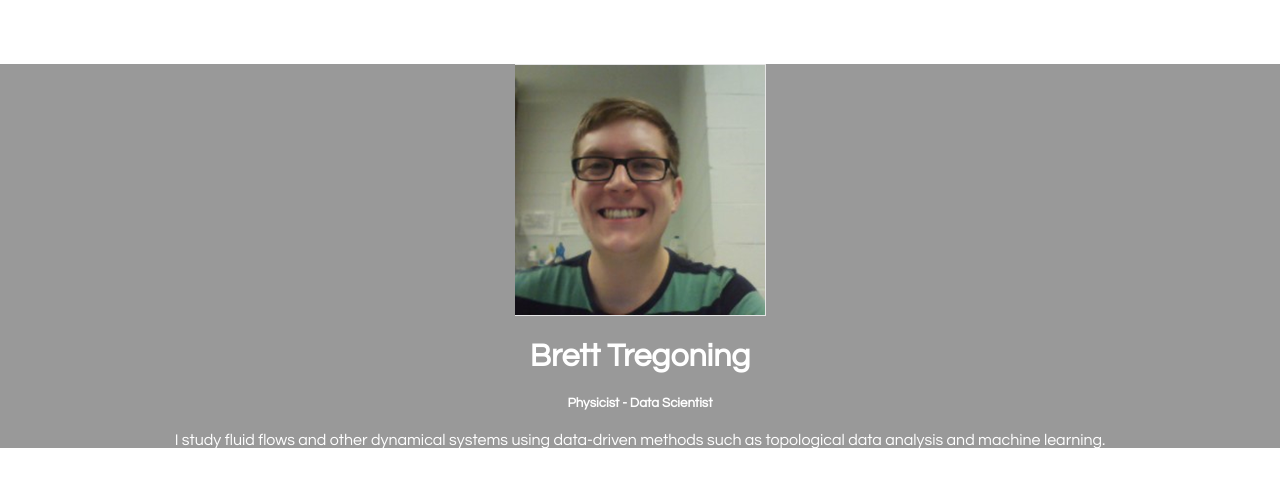
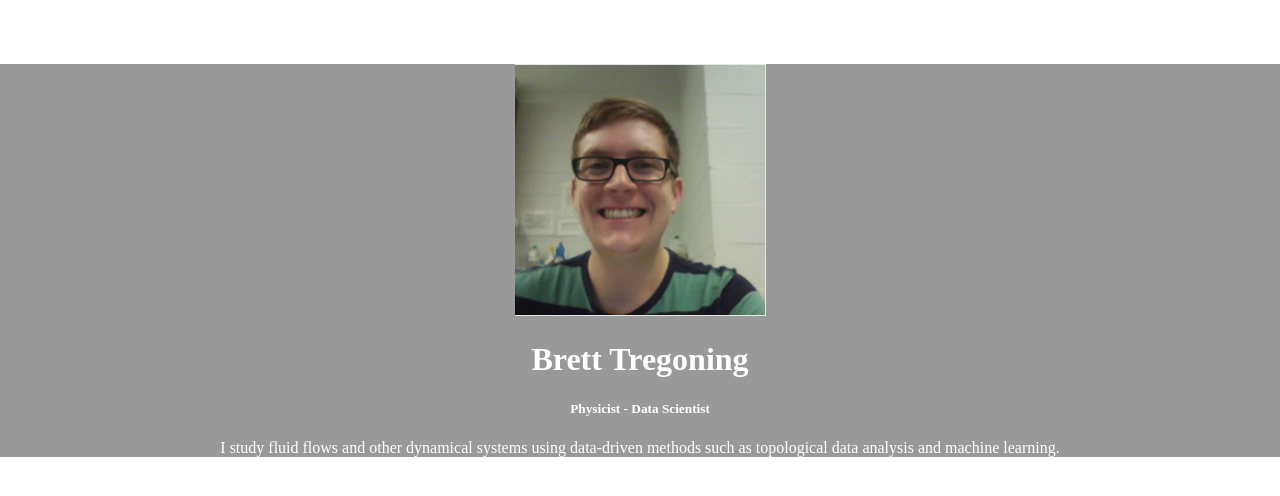
Before and after one commit to bdtregoning/bdtregoning.github.io, a plain HTML site: page index.html in a window 1280 px wide. Drawn offline with Linux system fonts and the light colour scheme.

Commit message:
Update style.css

```diff
--- a/style.css
+++ b/style.css
@@ -10,5 +10,5 @@ body{
 	margin: auto;
 	margin-top: 5%;
 	color: white;
-	font-family: 'Century Gothic', serif;
+	font-family: 'Didot', serif;
 	}
```
